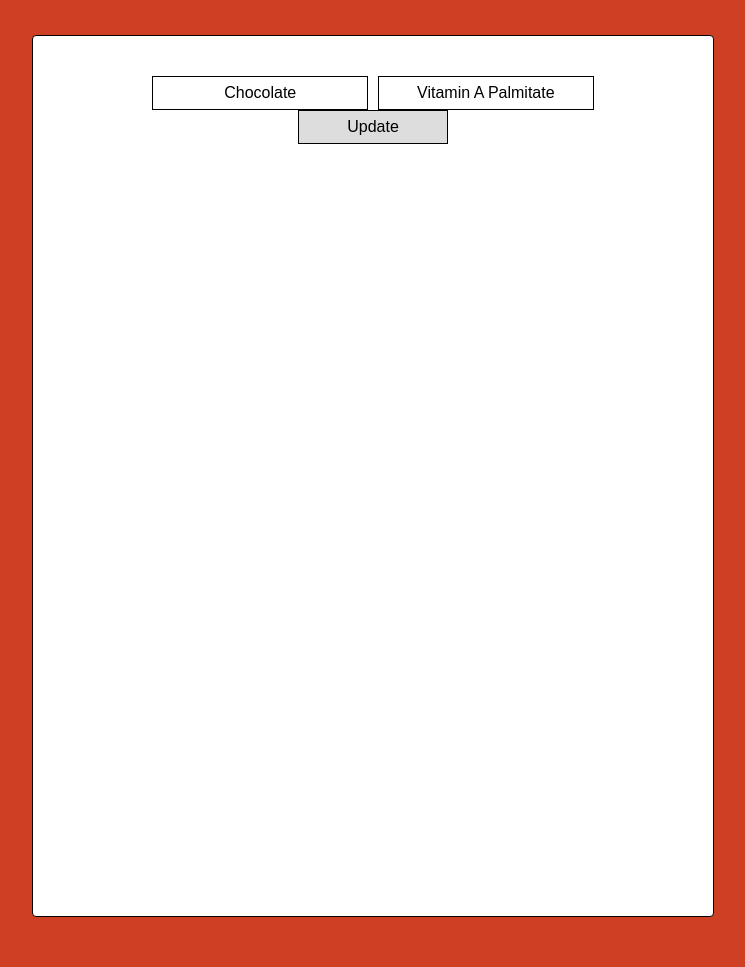
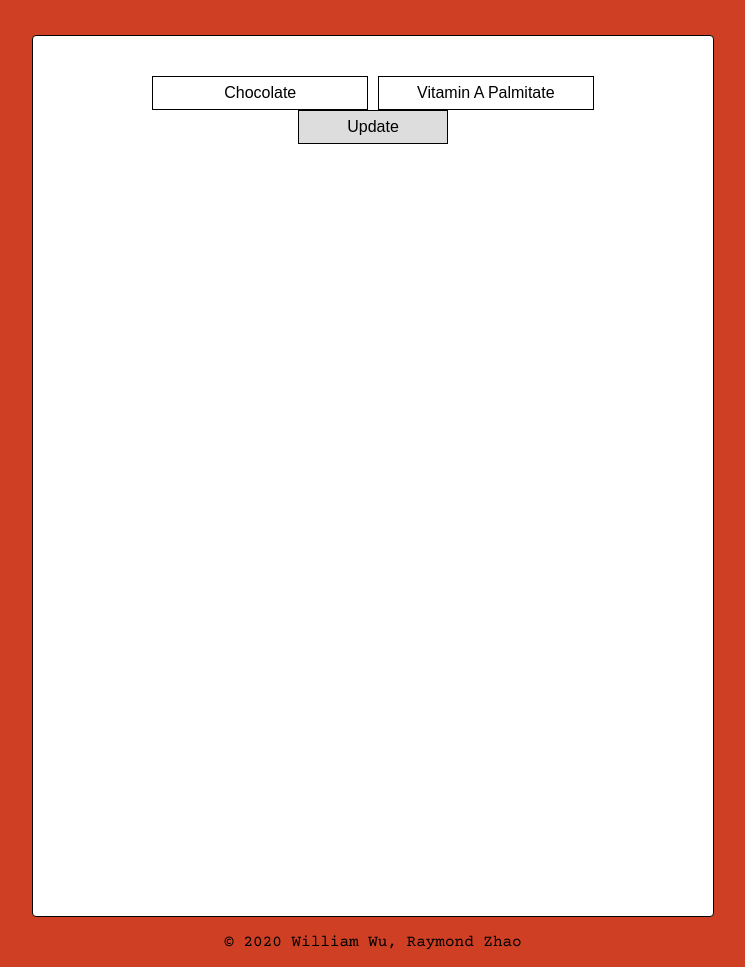
Before and after one commit to rayz/Allergy-Alerter, a plain HTML site: page index.html in a window 1280 px wide. Shown: the part 68-1035 px from the top of the page, without its empty margins (267-1012 px from the left). Before the commit the page ends 993 px from the top, so only its background shows below. Drawn offline with nearby package versions, Linux system fonts and the light colour scheme.

Commit message:
added copyright

```diff
--- a/index.html
+++ b/index.html
@@ -23,5 +23,8 @@
       <br/>
       <div id="output"></div>
     </div>
+    <footer>
+        <p>© 2020 William Wu, Raymond Zhao</p>
+    </footer>
   </body>
 </html>
```
